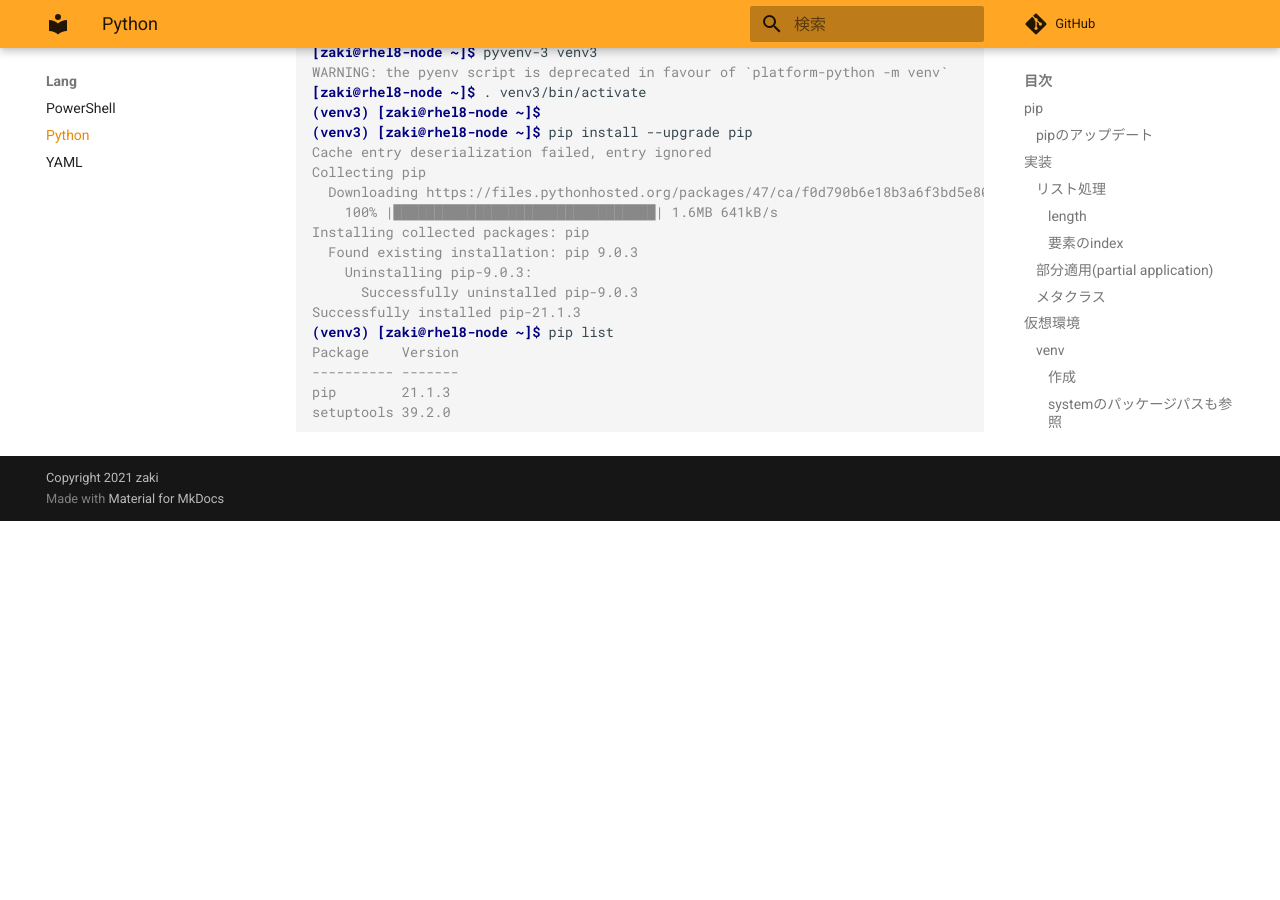
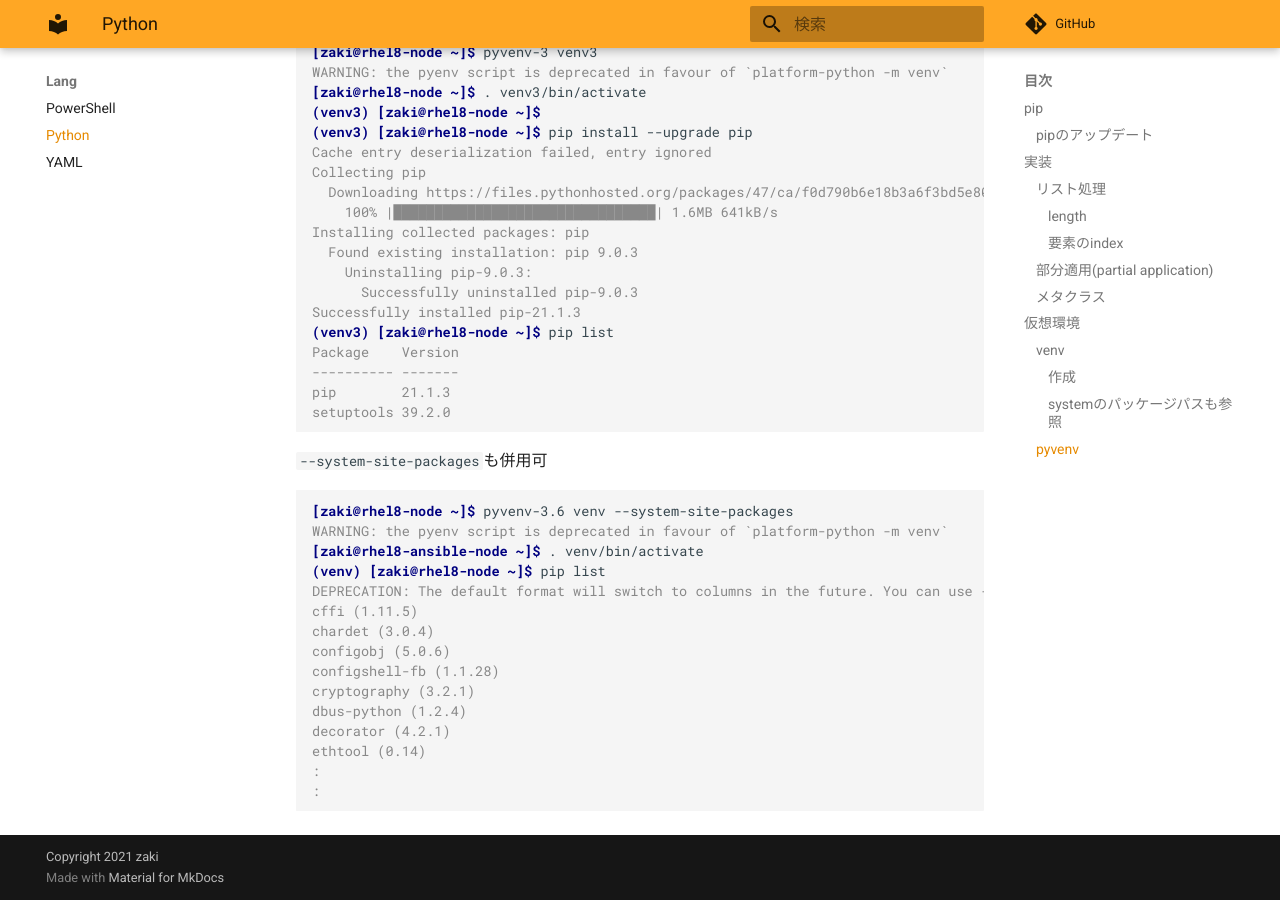
Before and after one commit to zaki-lknr/docs, an MkDocs documentation site: the page built from docs/lang/python.md, in a window 1280 px wide and 900 px high, scrolled down 2822 px. Built offline with MkDocs 1.6.1 and Material for MkDocs 9.7.7, drawn with Linux system fonts in a browser that asks for light colours; comment, search, counter and statistics services are not loaded; before the commit the page ends 3343 px from its top, so only the background shows below that.

Commit message:
add: lang/python: pyvenvの--system-site-packages併用

````diff
--- a/docs/lang/python.md
+++ b/docs/lang/python.md
@@ -147,3 +147,23 @@ Package    Version
 pip        21.1.3
 setuptools 39.2.0
 ```
+
+`--system-site-packages`も併用可
+
+```console
+[zaki@rhel8-node ~]$ pyvenv-3.6 venv --system-site-packages
+WARNING: the pyenv script is deprecated in favour of `platform-python -m venv`
+[zaki@rhel8-ansible-node ~]$ . venv/bin/activate
+(venv) [zaki@rhel8-node ~]$ pip list
+DEPRECATION: The default format will switch to columns in the future. You can use --format=(legacy|columns) (or define a format=(legacy|columns) in your pip.conf under the [list] section) to disable this warning.
+cffi (1.11.5)
+chardet (3.0.4)
+configobj (5.0.6)
+configshell-fb (1.1.28)
+cryptography (3.2.1)
+dbus-python (1.2.4)
+decorator (4.2.1)
+ethtool (0.14)
+:
+:
+```
````
